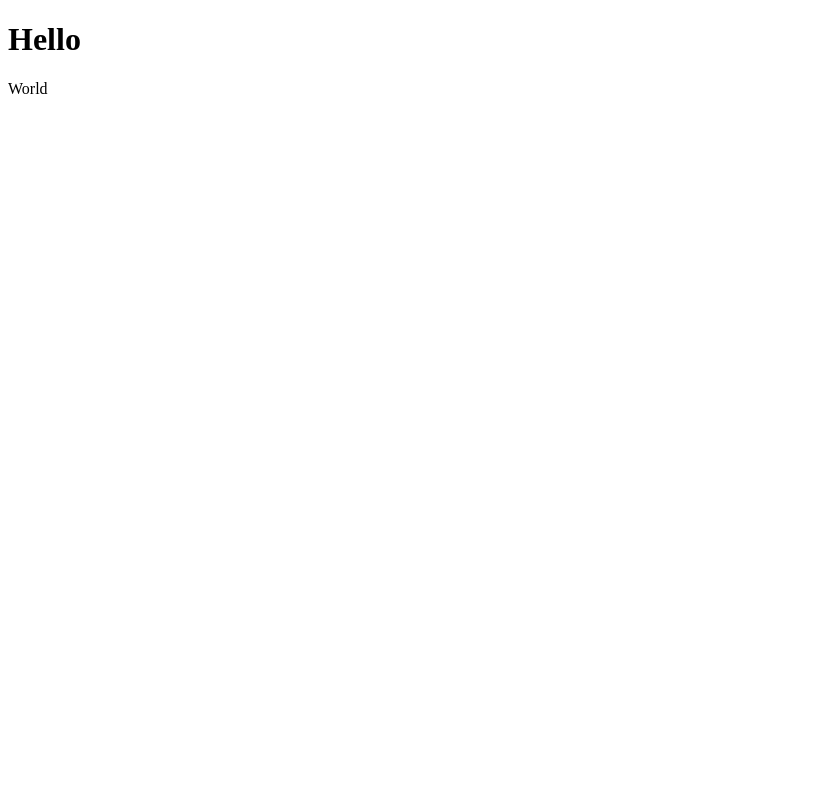
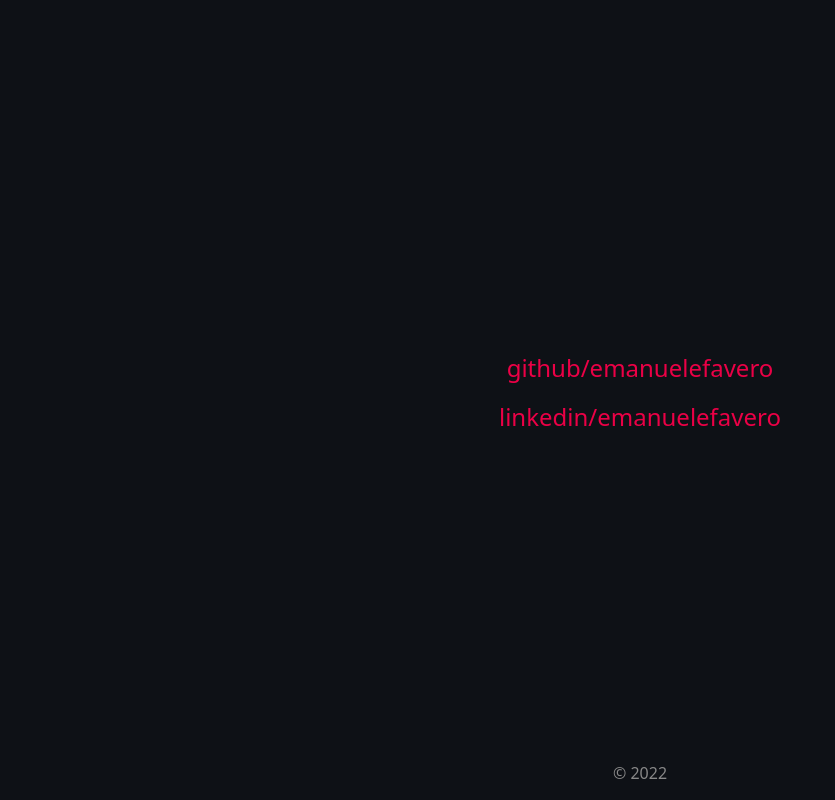
Before and after one commit to emanuelefavero/adsense, a plain HTML site: page index.html in a window 1280 px wide. Shown: the whole page, without its empty margins (0-835 px from the left). Drawn offline with Linux system fonts and the light colour scheme.

Commit message:
add adsense code, css and links

```diff
--- a/index.html
+++ b/index.html
@@ -4,9 +4,29 @@
     <meta charset="UTF-8" />
     <meta name="viewport" content="width=device-width, initial-scale=1.0" />
     <title>AdSense Test Website</title>
+    <link rel="stylesheet" href="style.css" />
+
+    <!-- AdSense -->
+    <script
+      async
+      src="https://pagead2.googlesyndication.com/pagead/js/adsbygoogle.js?client=ca-pub-5142992130929076"
+      crossorigin="anonymous"
+    ></script>
   </head>
   <body>
-    <h1>Hello</h1>
-    <p>World</p>
+    <main>
+      <!-- <h1>👨‍💻</h1> -->
+      <a href="https://github.com/emanuelefavero">github/emanuelefavero</a>
+      <a href="https://www.linkedin.com/in/emanuele-favero/"
+        >linkedin/emanuelefavero</a
+      >
+    </main>
+    <footer></footer>
+    <script>
+      // Footer Date
+      document.querySelector(
+        'footer'
+      ).innerHTML = `© ${new Date().getFullYear()}`
+    </script>
   </body>
 </html>
--- /dev/null
+++ b/style.css
@@ -0,0 +1,72 @@
+:root {
+  --bg-color: rgb(14, 17, 22);
+  --color-primary: rgb(235, 0, 70);
+  --color-primary-hover: rgb(196, 5, 62);
+}
+
+* {
+  margin: 0;
+  padding: 0;
+  box-sizing: border-box;
+}
+
+::selection {
+  color: white;
+  background: rgb(128, 128, 128);
+}
+
+body {
+  width: 100%;
+  height: 100vh;
+  overflow: hidden;
+  margin: 0;
+  padding: 1rem;
+
+  font-family: system-ui, -apple-system, BlinkMacSystemFont, 'Segoe UI', Roboto,
+    Oxygen, Ubuntu, Cantarell, 'Open Sans', 'Helvetica Neue', sans-serif;
+  font-size: 1.5rem;
+  background-color: var(--bg-color);
+  color: rgb(202, 209, 216);
+  -webkit-font-smoothing: antialiased;
+  -moz-osx-font-smoothing: grayscale;
+  display: flex;
+  flex-direction: column;
+  align-items: center;
+  justify-content: center;
+}
+
+main {
+  width: 100%;
+  display: flex;
+  flex-direction: column;
+  align-items: center;
+  justify-content: center;
+}
+
+h1 {
+  margin-bottom: 1rem;
+  user-select: none;
+}
+
+a {
+  margin-bottom: 1rem;
+  color: var(--color-primary);
+  text-decoration: none;
+  transition: all 0.2s ease-in-out;
+}
+
+a:hover {
+  color: var(--color-primary-hover);
+  text-decoration: underline;
+  scale: 1.03;
+}
+
+footer {
+  margin-top: 1rem;
+  margin-bottom: 1rem;
+  font-size: 1rem;
+  position: absolute;
+  bottom: 0;
+  color: rgb(136, 136, 136);
+  user-select: none;
+}
```
